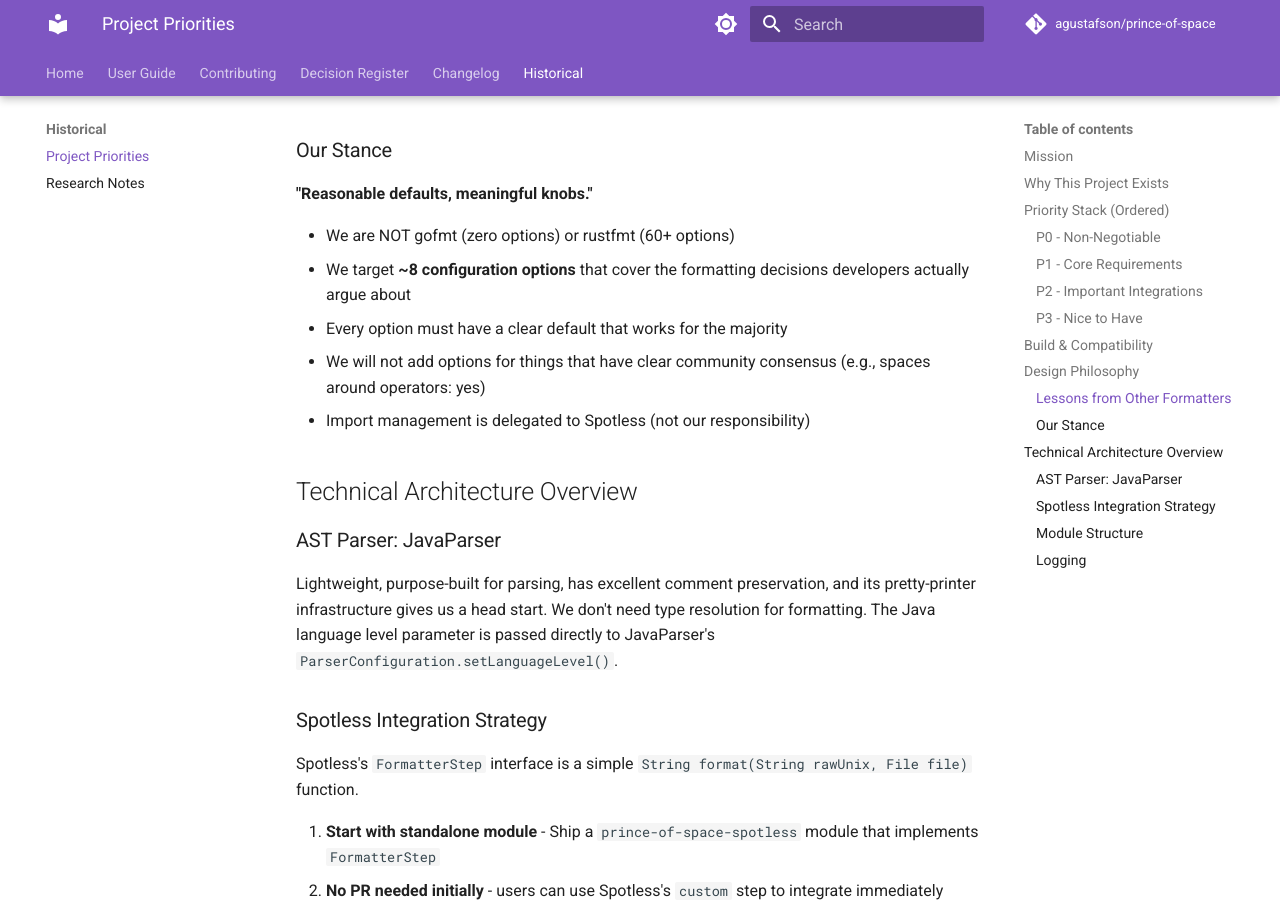
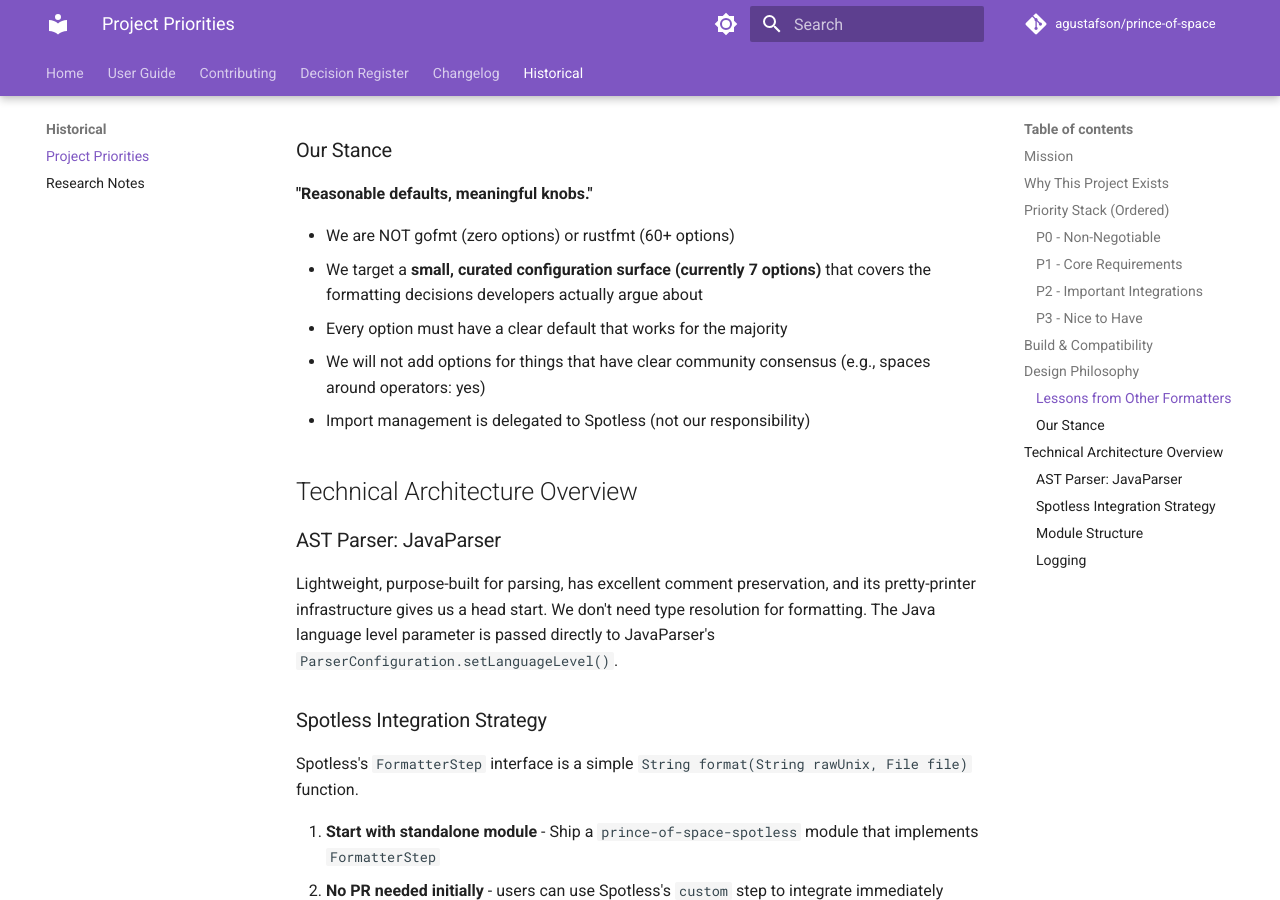
Before and after one commit to agustafson/prince-of-space, an MkDocs documentation site: the page built from docs/project-priorities.md, in a window 1280 px wide and 900 px high, scrolled down 2758 px. Built offline with MkDocs 1.6.1 and Material for MkDocs 9.7.7, drawn with Linux system fonts in a browser that asks for light colours; comment, search, counter and statistics services are not loaded.

Commit message:
docs: sync historical priorities with 7-option surface
Update the priorities snapshot wording so it reflects the current small configuration policy after continuation indent was removed.

```diff
--- a/docs/project-priorities.md
+++ b/docs/project-priorities.md
@@ -73,7 +73,7 @@ Meanwhile, other ecosystems have excellent formatters: Go has `gofmt`, Rust has
 **"Reasonable defaults, meaningful knobs."**
 
 - We are NOT gofmt (zero options) or rustfmt (60+ options)
-- We target **~8 configuration options** that cover the formatting decisions developers actually argue about
+- We target a **small, curated configuration surface (currently 7 options)** that covers the formatting decisions developers actually argue about
 - Every option must have a clear default that works for the majority
 - We will not add options for things that have clear community consensus (e.g., spaces around operators: yes)
 - Import management is delegated to Spotless (not our responsibility)
```
